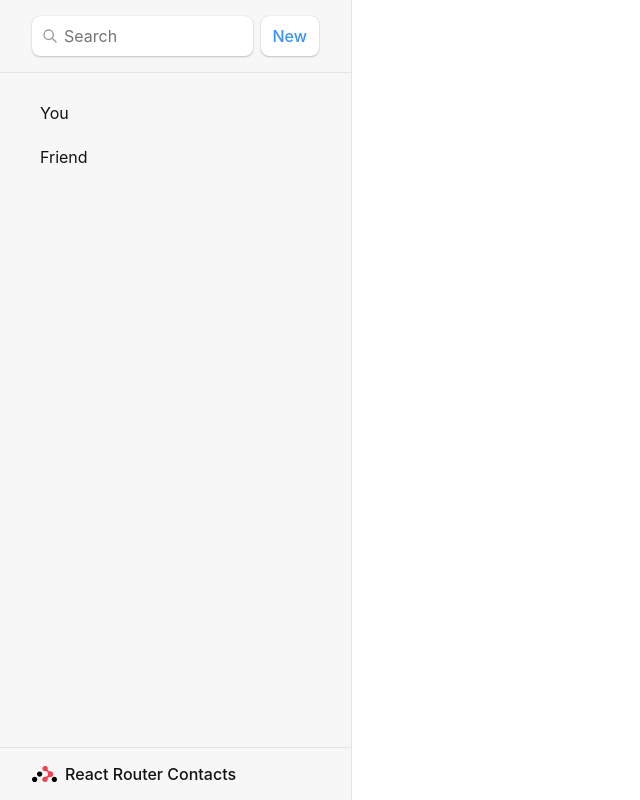
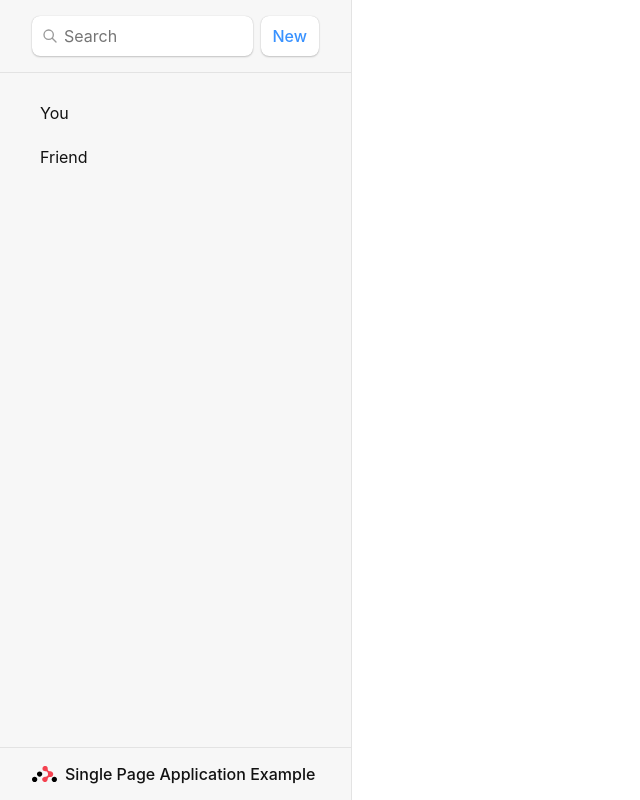
Before and after one commit to MystenLabs/example-walrus-sites, a React (Vite) app in the folder react-spa/: page / in a window 1280 px wide. Shown: the whole page, without its empty margins (0-640 px from the left). Built offline with nearby package versions, Linux system fonts and the light colour scheme.

Commit message:
Replace react router with SPA title bottom left

```diff
--- a/react-spa/src/routes/root.jsx
+++ b/react-spa/src/routes/root.jsx
@@ -4,7 +4,7 @@ export default function Root() {
   return (
     <>
       <div id="sidebar">
-        <h1>React Router Contacts</h1>
+        <h1>Single Page Application Example</h1>
         <div>
           <form id="search-form" role="search">
             <input
```
